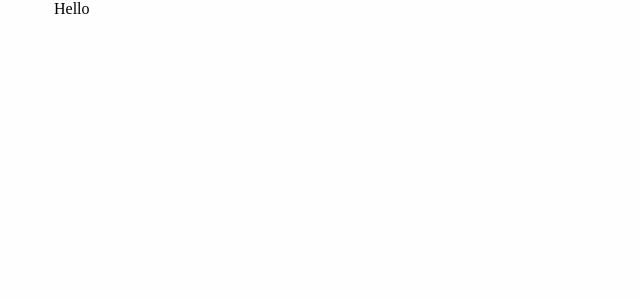
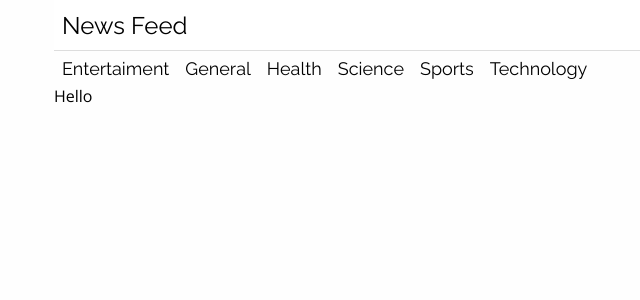
Before and after one commit to MadeBaruna/news-nextjs, a Next.js app: page / in a window 1280 px wide. Shown: the top 300 px of the page, without its empty margins (236-876 px from the left). Built offline with nearby package versions, Linux system fonts and the light colour scheme.

Commit message:
Add header

```diff
--- /dev/null
+++ b/components/CategoryItem.tsx
@@ -0,0 +1,29 @@
+import { StatelessComponent } from 'react';
+import styled from 'styled-components';
+import { withRouter, WithRouterProps } from 'next/router';
+import Link from 'next/link';
+
+const Item = styled.span<{ active: boolean }>`
+  font-family: "Raleway", sans-serif;
+  font-size: 18px;
+  padding: 0 8px;
+  user-select: none;
+  color: ${({ active }) => (active ? 'red' : 'black')};
+`;
+
+interface IProps extends WithRouterProps {
+  name: string;
+  category: string;
+}
+
+const CategoryItem: StatelessComponent<IProps> = ({
+  name,
+  router,
+  category,
+}) => (
+  <Link href={`/?category=${category}`} as={`/category/${category}`}>
+    <Item active={router.query.category === category}>{name}</Item>
+  </Link>
+);
+
+export default withRouter(CategoryItem);
--- /dev/null
+++ b/components/Header.tsx
@@ -0,0 +1,57 @@
+import styled from 'styled-components';
+import { StatelessComponent } from 'react';
+import Link from 'next/link';
+import CategoryItem from './CategoryItem';
+
+const Wrapper = styled.div`
+  display: flex;
+  flex-direction: column;
+`;
+
+const HeaderWrapper = styled.div`
+  display: flex;
+  align-items: center;
+  height: 40px;
+  padding: 5px 8px;
+  border-bottom: 1px solid #ddd;
+  background-color: white;
+`;
+
+const Logo = styled.span`
+  font-family: "Raleway", sans-serif;
+  cursor: pointer;
+  font-size: 24px;
+  user-select: none;
+
+  &:hover {
+    color: #777;
+  }
+`;
+
+const CategoryWrapper = styled.div`
+  display: flex;
+  height: 34px;
+  align-items: center;
+  overflow-x: scroll;
+  cursor: pointer;
+`;
+
+const Header: StatelessComponent = () => (
+  <Wrapper>
+    <HeaderWrapper>
+      <Link href="/">
+        <Logo>News Feed</Logo>
+      </Link>
+    </HeaderWrapper>
+    <CategoryWrapper>
+      <CategoryItem name="Entertaiment" category="entertaiment" />
+      <CategoryItem name="General" category="general" />
+      <CategoryItem name="Health" category="health" />
+      <CategoryItem name="Science" category="science" />
+      <CategoryItem name="Sports" category="sports" />
+      <CategoryItem name="Technology" category="technology" />
+    </CategoryWrapper>
+  </Wrapper>
+);
+
+export default Header;
--- a/components/Layout.tsx
+++ b/components/Layout.tsx
@@ -1,5 +1,6 @@
 import styled from 'styled-components';
 import { StatelessComponent } from 'react';
+import Header from './Header';
 
 const Wrapper = styled.div`
   display: flex;
@@ -8,6 +9,7 @@ const Wrapper = styled.div`
 
 const Content = styled.div`
   width: 700px;
+  font-family: 'Open Sans', sans-serif;
 
   @media screen and (max-width: 699px) {
     width: 100%;
@@ -16,7 +18,10 @@ const Content = styled.div`
 
 const Layout: StatelessComponent = ({ children }) => (
   <Wrapper>
-    <Content>{children}</Content>
+    <Content>
+      <Header />
+      {children}
+    </Content>
   </Wrapper>
 );
 
--- a/pages/_document.tsx
+++ b/pages/_document.tsx
@@ -37,7 +37,16 @@ class AppDocument extends Document {
       <html>
         <Head>
           <meta name="viewport" content="width=device-width, initial-scale=1" />
-          <style>{`html, body { margin: 0; padding: 0; background-color: #fefefe; }`}</style>
+          <style>{`html, body {
+            margin: 0;
+            padding: 0;
+            background-color: #fefefe;
+            font-family: 'Open Sans', sans-serif;
+          }`}</style>
+          <link
+            href="https://fonts.googleapis.com/css?family=Open+Sans|Raleway"
+            rel="stylesheet"
+          />
         </Head>
         <body>
           <Main />
--- a/pages/index.tsx
+++ b/pages/index.tsx
@@ -1,5 +1,4 @@
-import styled from 'styled-components';
-import Layout from '../components/Layout';
+import Layout from "../components/Layout";
 
 const Index = () => (
   <Layout>
--- a/tsconfig.json
+++ b/tsconfig.json
@@ -13,9 +13,9 @@
     "preserveConstEnums": true,
     "sourceMap": true,
     "skipLibCheck": true,
-    "baseUrl": ".",
     "typeRoots": ["./node_modules/@types"],
-    "lib": ["dom", "es2015", "es2016"]
+    "lib": ["dom", "es2015", "es2016"],
+    "plugins": [{ "name": "typescript-styled-plugin" }]
   },
   "exclude": [
     "node_modules",
```
Also changed, not shown: package.json (+10 -2 lines), server.ts (added, +26 -0 lines), tsconfig.server.json (added, +12 -0 lines), 1 other file (tests, documents, lock files or other folders).
